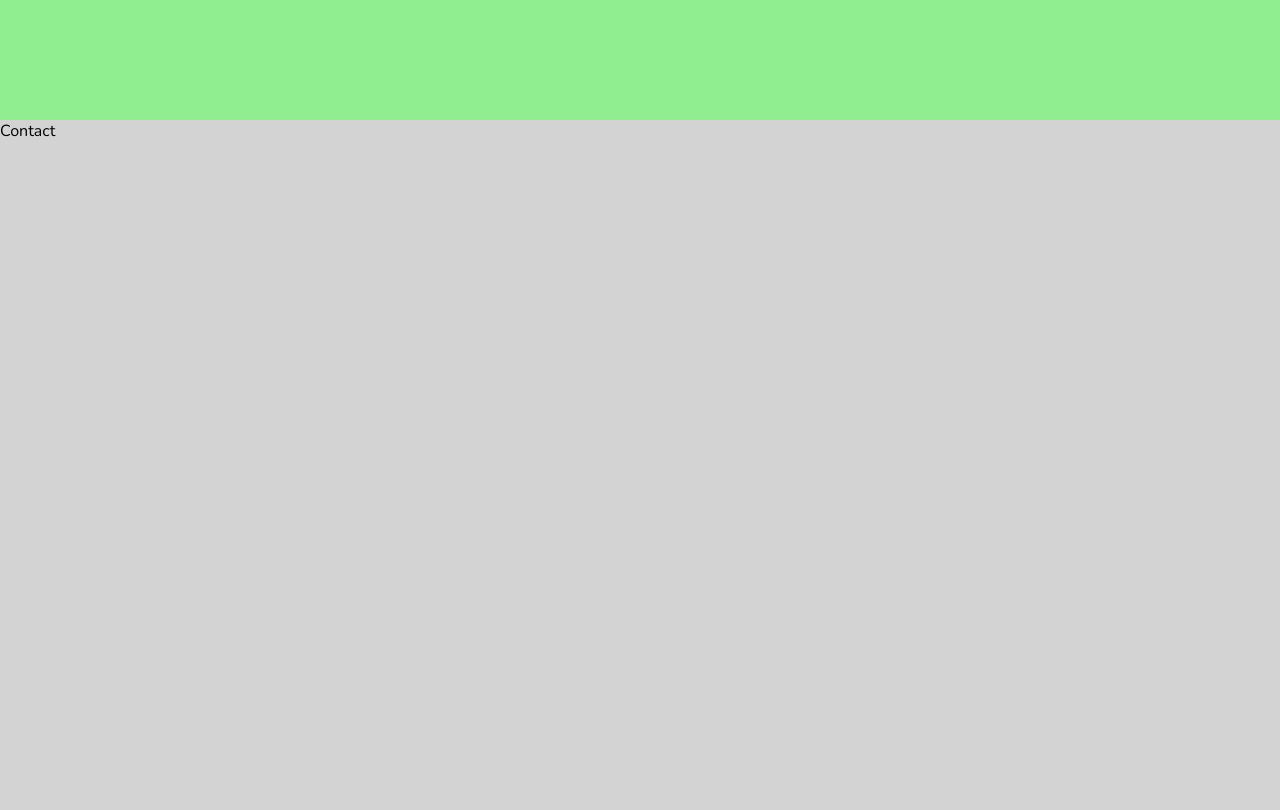
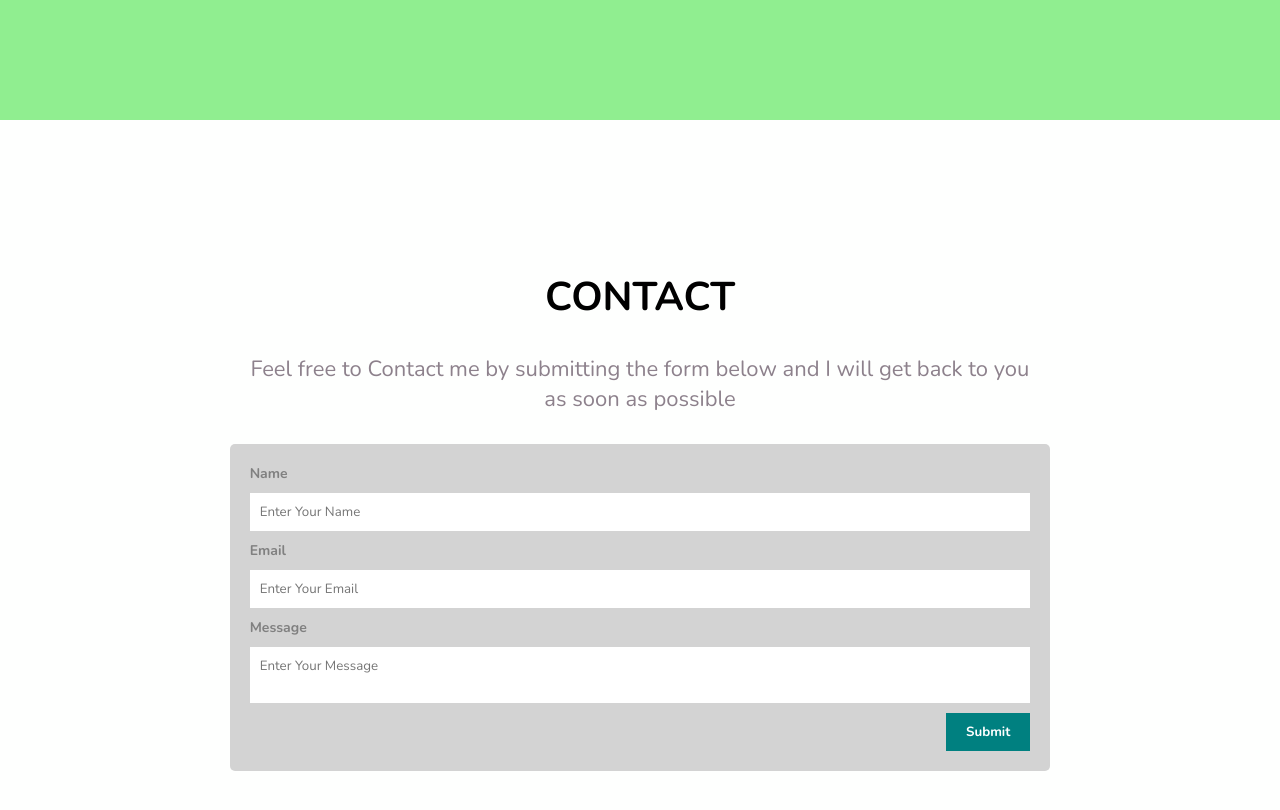
Before and after one commit to tafitahery/portfolio-perso, a React (Create React App) app: page / in a window 1280 px wide. Shown: the part 2280-3090 px from the top of the page. Built offline with nearby package versions, Linux system fonts and the light colour scheme.

Commit message:
Contact page

```diff
--- a/src/components/contact/Contact.jsx
+++ b/src/components/contact/Contact.jsx
@@ -3,7 +3,42 @@ import './contact.scss';
 export default function Contact() {
   return (
     <div className="contact" id="contact">
-      Contact
+      <div className="wrapper">
+        <h1>CONTACT</h1>
+        <p>
+          Feel free to Contact me by submitting the form below and I will get
+          back to you as soon as possible
+        </p>
+        <form>
+          <div className="inputs">
+            <label htmlFor="name">Name</label>
+            <input
+              type="text"
+              id="name"
+              name="name"
+              placeholder="Enter Your Name"
+            />
+          </div>
+          <div className="inputs">
+            <label htmlFor="email">Email</label>
+            <input
+              type="email"
+              id="email"
+              name="email"
+              placeholder="Enter Your Email"
+            />
+          </div>
+          <div className="inputs">
+            <label htmlFor="message">Message</label>
+            <textarea
+              name="message"
+              id="message"
+              placeholder="Enter Your Message"
+            ></textarea>
+          </div>
+          <button>Submit</button>
+        </form>
+      </div>
     </div>
   );
 }
--- a/src/components/contact/contact.scss
+++ b/src/components/contact/contact.scss
@@ -1,4 +1,71 @@
 .contact {
-  background-color: lightgray;
+  background-color: #fefffe;
   height: 100vh;
+  width: 100%;
+  display: flex;
+  align-items: center;
+  justify-content: center;
+
+  .wrapper {
+    max-width: 1280px;
+    display: flex;
+    flex-direction: column;
+    align-items: center;
+    gap: 30px;
+
+    h1 {
+      font-size: 40px;
+      text-align: center;
+    }
+
+    p {
+      font-size: 22px;
+      text-align: center;
+      color: #8d818c;
+      width: 80%;
+    }
+
+    form {
+      display: flex;
+      flex-direction: column;
+      width: 80%;
+      gap: 10px;
+      background-color: lightgray;
+      padding: 20px;
+      border-radius: 5px;
+
+      .inputs {
+        display: flex;
+        flex-direction: column;
+        gap: 10px;
+      }
+
+      label {
+        font-size: 14px;
+        font-weight: bold;
+        color: gray;
+      }
+
+      input,
+      textarea {
+        padding: 10px;
+        border: none;
+        outline: none;
+      }
+
+      textarea {
+        resize: none;
+      }
+
+      button {
+        align-self: flex-end;
+        padding: 10px 20px;
+        border: none;
+        background-color: teal;
+        color: white;
+        font-weight: bold;
+        cursor: pointer;
+      }
+    }
+  }
 }
--- a/src/components/portfolio/portfolio.scss
+++ b/src/components/portfolio/portfolio.scss
@@ -62,9 +62,6 @@
           }
         }
 
-        h2 {
-        }
-
         p {
           text-align: justify;
           color: #555;
```
